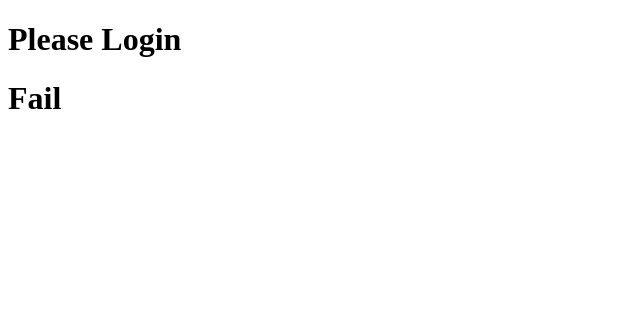
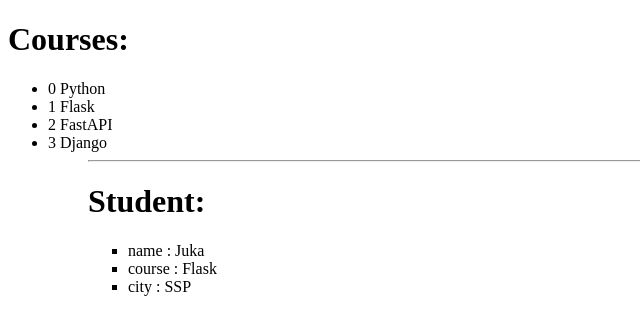
Before and after one commit to jukagoncalves/Flask-Tutorial, a Flask app: page / in a window 1280 px wide. Shown: the top 335 px of the page, without its empty margins (0-640 px from the left). Run offline with Flask 3, Linux system fonts and the light colour scheme.

Commit message:
Update Jinja2-for-loop

```diff
--- a/app.py
+++ b/app.py
@@ -4,9 +4,19 @@ app = Flask(__name__)
 
 @app.route("/")
 def home():
-    is_logged_in = False
-    marks = 40
-    return render_template("index.html", is_logged_in=is_logged_in, marks=marks)
+    courses = [
+        "Python",
+        "Flask",
+        "FastAPI",
+        "Django"
+    ]
+
+    student = {
+        "name":"Juka",
+        "course":"Flask",
+        "city":"SSP"
+    }
+    return render_template("index.html", courses=courses,student=student)
 
 if __name__ == "__main__":
     app.run(debug=True)
--- a/templates/index.html
+++ b/templates/index.html
@@ -4,21 +4,21 @@
     <title> Hello World Page</title>
 </head>
 <body>
-    {%if is_logged_in%}
-    <h1>Welcome Back!</h1>
-    {%else%}
-    <h1>Please Login</h1>
-    {%endif%}
+    <h1>Courses: </h1>
+    <ul>
+    {% for course in courses %}
+    <li>{{loop.index0}} {{course}}</li>
+    {% endfor %}
+    <ul>
 
-    {%if marks >= 90%}
-    <h2>Grade A</h2>
-    {% elif marks >= 75 %}
-    <h2>Grade B</h2>
-    {% elif marks >= 50 %}
-    <h2>Grade C</h2>
-    {% else %}
-    <h1>Fail</h1>
-    {% endif %}
+    <hr>
+
+    <h1>Student: </h1>
+    <ul>
+    {% for key,value in student.items() %}
+    <li>{{key}} : {{value}}</li>
+    {% endfor %}
+    <ul>
 
 </body>
 </html>
```
